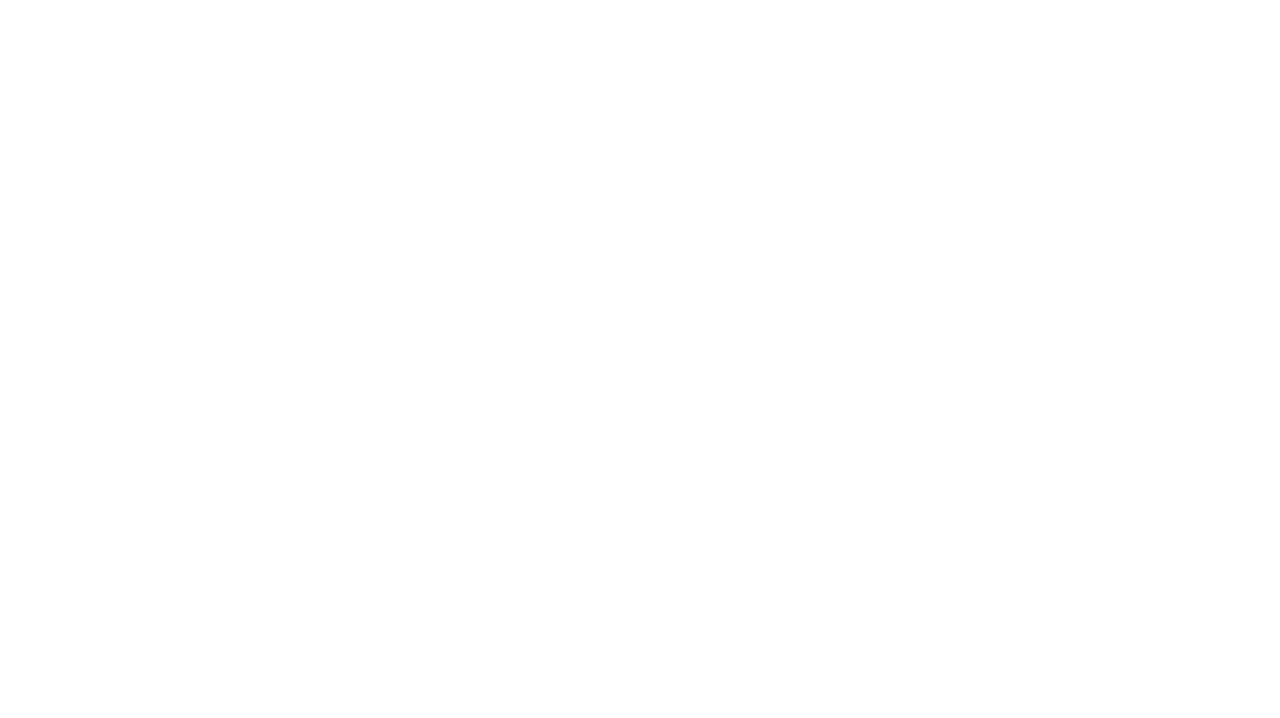
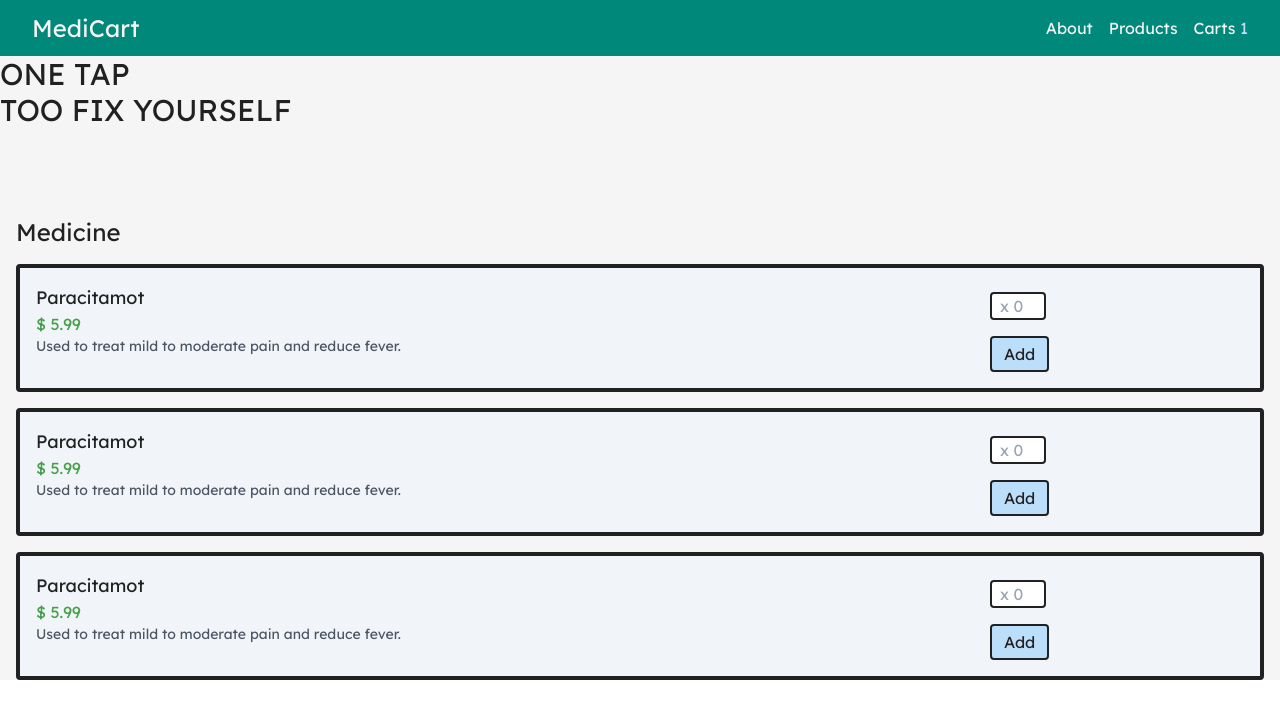
Before and after one commit to HtetAungLw1n/medi-cart, a React (Vite) app: page / in a window 1280 px wide. Shown: the top 718 px of the page. Built offline with nearby package versions, Linux system fonts and the light colour scheme.

Commit message:
components and layouts

```diff
--- a/src/App.jsx
+++ b/src/App.jsx
@@ -1,5 +1,15 @@
+import Hero from "./layout/Hero";
+import Nav from "./layout/Nav";
+import Products from "./layout/Products";
+
 function App() {
-  return <></>;
+  return (
+    <>
+      <Nav />
+      <Hero />
+      <Products />
+    </>
+  );
 }
 
 export default App;
--- /dev/null
+++ b/src/components/Medicine.jsx
@@ -0,0 +1,31 @@
+import React from "react";
+
+const Medicine = () => {
+  return (
+    <>
+      <div className="medicine bg-slate-100 mb-4 border-4 rounded p-4 border-textcolor flex">
+        <div className="w-3/4">
+          <div className="text-lg">Paracitamot</div>
+          <div className="text-secondary">$ 5.99</div>
+          <div className="text-sm text-gray-600">
+            Used to treat mild to moderate pain and reduce fever.
+          </div>
+        </div>
+        <div className="w-1/4 pl-12 pt-2">
+          <input
+            type="number"
+            placeholder="x 0"
+            min={1}
+            max={50}
+            className="block outline-none border-2 border-textcolor rounded w-14 pl-2"
+          />
+          <button className="mt-4 bg-accent hover:bg-blue-300 px-3 py-1 border-2 border-textcolor rounded transition duration-200">
+            Add
+          </button>
+        </div>
+      </div>
+    </>
+  );
+};
+
+export default Medicine;
--- /dev/null
+++ b/src/components/MedicineList.jsx
@@ -0,0 +1,16 @@
+import React from "react";
+import Medicine from "./Medicine";
+
+const MedicineList = () => {
+  return (
+    <>
+      <div className="medicine-list mt-4">
+        <Medicine />
+        <Medicine />
+        <Medicine />
+      </div>
+    </>
+  );
+};
+
+export default MedicineList;
--- /dev/null
+++ b/src/layout/Hero.jsx
@@ -0,0 +1,15 @@
+import React from "react";
+
+const Hero = () => {
+  return (
+    <div className="bg-background h-[20vh] text-textcolor flex ">
+      <div>
+        <p className="text-3xl">ONE TAP</p>
+        <p className="text-3xl">TOO FIX YOURSELF</p>
+      </div>
+      <div>{/* img  */}</div>
+    </div>
+  );
+};
+
+export default Hero;
--- /dev/null
+++ b/src/layout/Nav.jsx
@@ -0,0 +1,26 @@
+import React from "react";
+
+const Nav = () => {
+  return (
+    <div className="bg-primary text-background flex justify-between items-center px-8 h-14">
+      <div>
+        <h1 className="text-2xl">MediCart</h1>
+      </div>
+      <div className="flex gap-4">
+        <p>
+          <a href="">About</a>
+        </p>
+        <p>
+          <a href="">Products</a>
+        </p>
+        <p>
+          <a href="">
+            Carts <span className="text-accent">1</span>
+          </a>
+        </p>
+      </div>
+    </div>
+  );
+};
+
+export default Nav;
--- /dev/null
+++ b/src/layout/Products.jsx
@@ -0,0 +1,13 @@
+import React from "react";
+import MedicineList from "../components/MedicineList";
+
+const Products = () => {
+  return (
+    <section className="bg-background text-textcolor px-4">
+      <p className="text-2xl">Medicine</p>
+      <MedicineList />
+    </section>
+  );
+};
+
+export default Products;
```
Also changed, not shown: public/hero-img.jpg (added).
